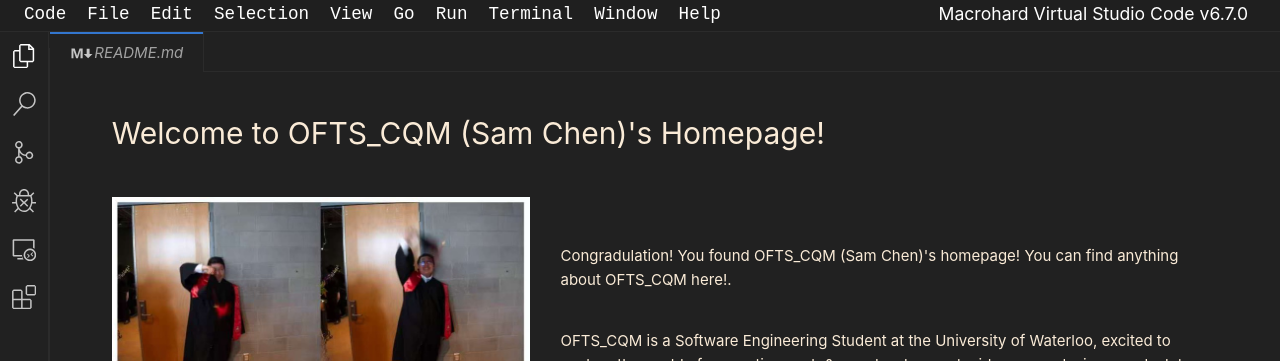
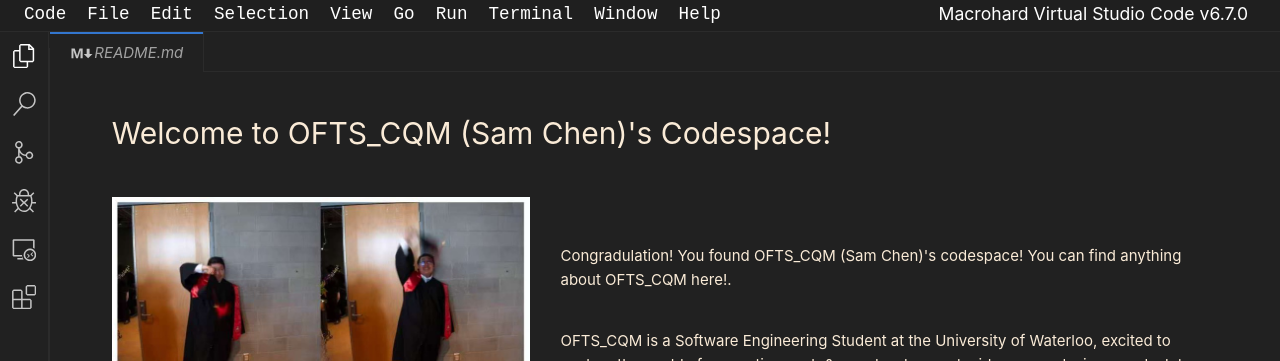
Before and after one commit to ofts-cqm/home, a Vue app: page /home in a window 1280 px wide. Shown: the top 361 px of the page. Built offline with nearby package versions, Linux system fonts and the light colour scheme.

Commit message:
refact: change homepage to codespace

```diff
--- a/src/views/HomeView.vue
+++ b/src/views/HomeView.vue
@@ -1,13 +1,13 @@
 <template>
   <main>
-    <h1>Welcome to OFTS_CQM (Sam Chen)'s Homepage!</h1>
+    <h1>Welcome to OFTS_CQM (Sam Chen)'s Codespace!</h1>
     <div class = 'first'>
       <div class="image">
         <img src="/src/assets/me.jpg"/>
       </div>
       <div class="paragraph" style="flex: 6">
         <p>
-          Congradulation! You found OFTS_CQM (Sam Chen)'s homepage! You can find anything about OFTS_CQM here!.
+          Congradulation! You found OFTS_CQM (Sam Chen)'s codespace! You can find anything about OFTS_CQM here!.
         </p>
 
         <p>
```
